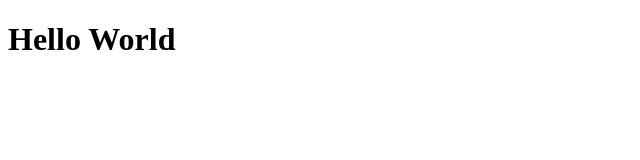
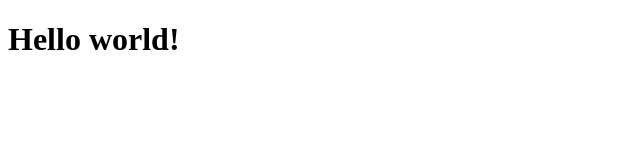
Before and after one commit to dennis-kiboi/git-test-rpa, a plain HTML site: page index.html in a window 1280 px wide. Shown: the full height of the page, 0-640 px from the left. Drawn offline with Linux system fonts and the light colour scheme.

Commit message:
Add title to the HTML

```diff
--- a/index.html
+++ b/index.html
@@ -4,9 +4,9 @@
   <meta charset="UTF-8">
   <meta http-equiv="X-UA-Compatible" content="IE=edge">
   <meta name="viewport" content="width=device-width, initial-scale=1.0">
-  <title>My first HTML</title>
+  <title>My first HTML page</title>
 </head>
 <body>
-  <h1>Hello World</h1>
+  <h1>Hello world!</h1>
 </body>
 </html>
```
